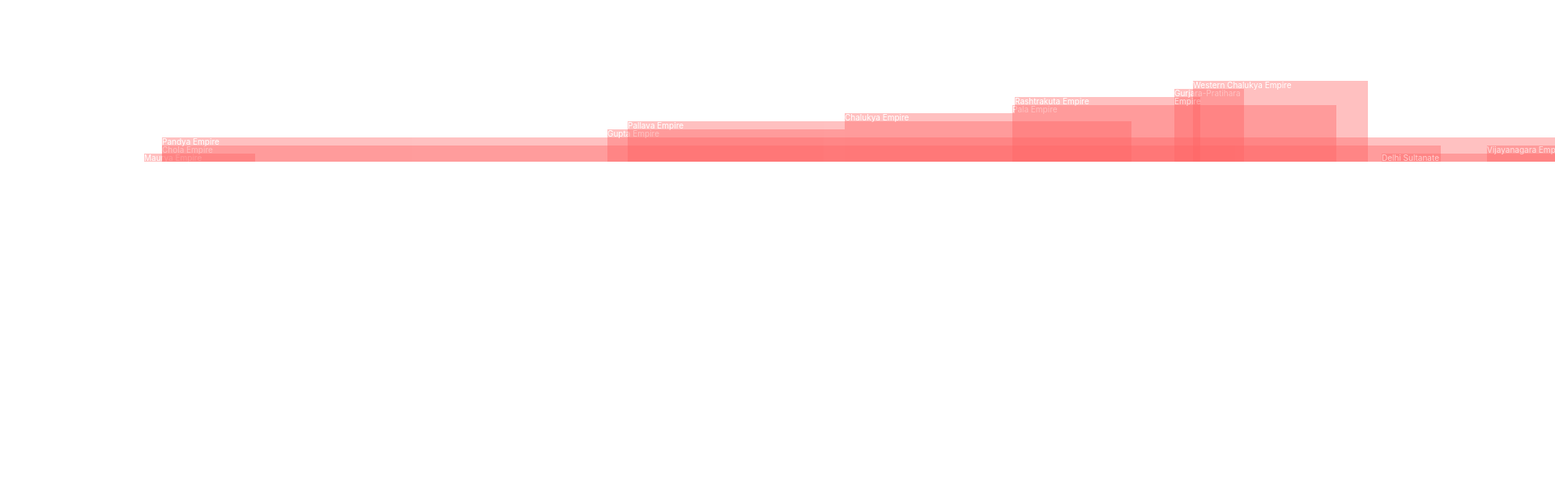
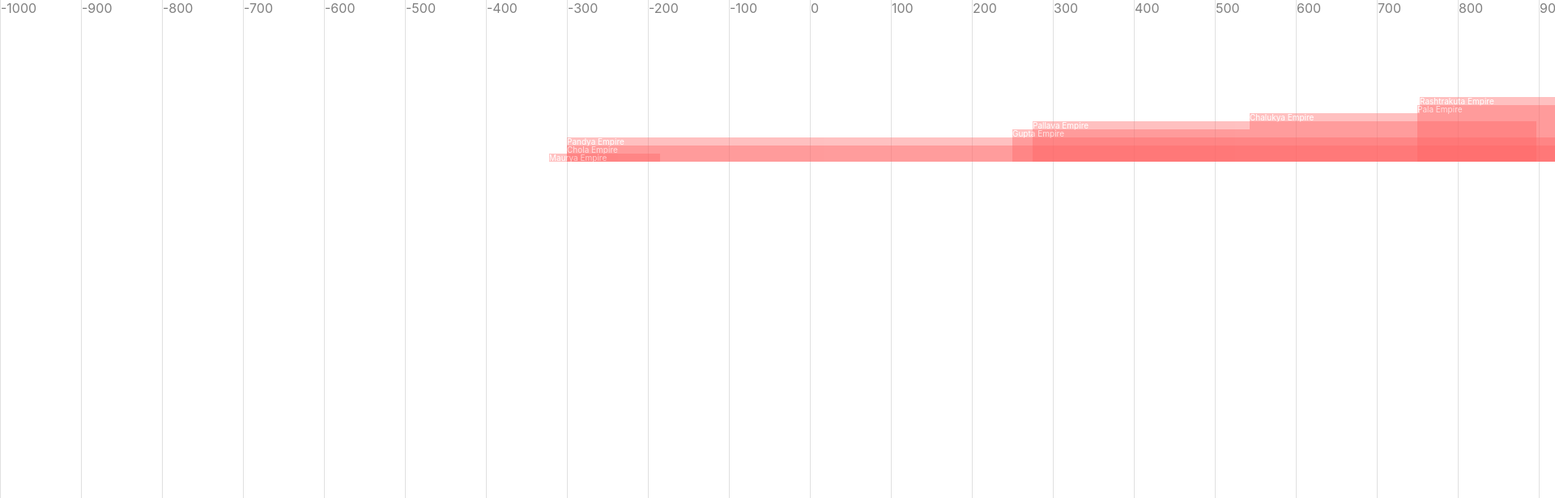
Before and after one commit to oriodesign/history-timeline, a React (Create React App) app: page / in a window 1280 px wide. Shown: the top 616 px of the page at 81% size, 1920 px wide, since content can reach past the window. Built offline with nearby package versions, Linux system fonts and the light colour scheme.

Commit message:
adjust level of events and add centuries

```diff
--- a/src/App.css
+++ b/src/App.css
@@ -17,7 +17,6 @@
 .timeline {
   position: relative;
   height: 200px;
-  left: 500px;
 }
 
 .wiki {
@@ -36,3 +35,12 @@
   display: block;
   width: 100%;
 }
+
+.century {
+  width: 100px;
+  height: 100vh;
+  position: absolute;
+  top: 0;
+  color: grey;
+  border-left: 1px solid rgba(100,100,100, 0.2);
+}
--- a/src/App.js
+++ b/src/App.js
@@ -1,49 +1,22 @@
-import React, { useState } from 'react';
-import logo from './logo.svg';
+import React from 'react';
 import './App.css';
 
 import { india } from './data/india';
+import { hydrateLevel } from './data/factory';
+import { TimeLine } from './components/timeline';
+import { Century } from './components/century';
 
-function TimeLine({ timeline }) {
-  console.log(timeline);
-  return <div className="timeline">{timeline.map((item, index) => <Item index={index} key={index} item={item} />)}</div>
-}
-
-function Wiki({wiki}) {
-  console.log(wiki);
-  return <div className="wiki">
-    <img src={wiki.thumbnail.source} />
-    <h1>{ wiki.title}</h1>
-    <p>{wiki.extract}</p>
-  </div>
-}
-
-function Item({ item, index }) {
-  const [wiki, setWiki] = useState(null);
-  function onClick() {
-    if (wiki) {
-      return setWiki(null);
-    }
-    fetch("https://en.wikipedia.org/api/rest_v1/page/summary/" + item.wiki)
-    .then(function(response) {
-      return response.json();
-    })
-    .then(function(json) {
-      setWiki(json);
-    })
-  }
-  const style = {
-    left: item.date[0] + 'px',
-    width: Math.abs(item.date[0] - item.date[1])  + 'px',
-    height: ((index % 10) + 1) * 10 + "px"
-  };
-  return <div onClick={onClick} className="item" style={style}>{item.name} {wiki && <Wiki wiki={wiki} />}</div>
+const years = [];
+for (let i = -1000; i < 2000; i = i + 100) {
+  years.push(i);
 }
 
 function App() {
+  const sorted = hydrateLevel(india.timeline);
   return (
     <div className="App">
-      <TimeLine timeline={india.timeline} />
+      <TimeLine timeline={sorted} />
+      { years.map(y => <Century key={y} year={y} />)}
     </div>
   );
 }
--- /dev/null
+++ b/src/components/century.js
@@ -0,0 +1,9 @@
+import React from 'react';
+
+export function Century({ year }) {
+    const style = {
+        width: "100px",
+        left: year+1000+"px"
+    };
+    return <div style={style} className="century">{year}</div>
+}
--- /dev/null
+++ b/src/components/item.js
@@ -0,0 +1,26 @@
+import React, { useState } from 'react';
+
+import { Wiki } from './wiki';
+
+export function Item({ item }) {
+    const [wiki, setWiki] = useState(null);
+    function onClick() {
+        if (wiki) {
+            return setWiki(null);
+        }
+        fetch("https://en.wikipedia.org/api/rest_v1/page/summary/" + item.wiki)
+            .then(function (response) {
+                return response.json();
+            })
+            .then(function (json) {
+                setWiki(json);
+            })
+    }
+    const style = {
+        left: item.date[0] + 1000 + 'px',
+        width: Math.abs(item.date[0] - item.date[1]) + 'px',
+        height: (item.level) * 10 + "px",
+        zIndex: 10 - item.level
+    };
+    return <div onClick={onClick} className="item" style={style}>{item.name} {wiki && <Wiki wiki={wiki} />}</div>
+}
--- /dev/null
+++ b/src/components/timeline.js
@@ -0,0 +1,7 @@
+import React from 'react';
+import { Item } from './item';
+
+export function TimeLine({ timeline }) {
+    console.log(timeline);
+    return <div className="timeline">{timeline.map((item, index) => <Item index={index} key={index} item={item} />)}</div>
+}
--- /dev/null
+++ b/src/components/wiki.js
@@ -0,0 +1,10 @@
+import React from 'react';
+
+export function Wiki({ wiki }) {
+    console.log(wiki);
+    return <div className="wiki">
+        <img src={wiki.thumbnail.source} />
+        <h1>{wiki.title}</h1>
+        <p>{wiki.extract}</p>
+    </div>
+}
--- a/src/data/factory.js
+++ b/src/data/factory.js
@@ -3,6 +3,32 @@
         name,
         date,
         wiki,
+        level: 1,
         type: "period"
     };
 }
+
+export function hydrateLevel(timeline) {
+    for (let i = 0; i < timeline.length; i++) {
+        const current = timeline[i].date;
+        let level = 1;
+
+        for (let j = 0; j < i; j++) {
+            const other = timeline[j].date;
+            if (overlaps(current[0], current[1], other[0], other[1])) {
+                level = Math.max(level + 1, timeline[j].level + 1);
+                console.log(level);
+            }
+        }
+
+        timeline[i].level = level;
+    }
+
+    return timeline;
+}
+
+function overlaps(startA, endA, startB, endB) {
+    return (startA >= startB && startA < endB) ||
+        (endA > startB && endA <= endB) ||
+        (startA <= startB && endA >= endB)
+}
```
